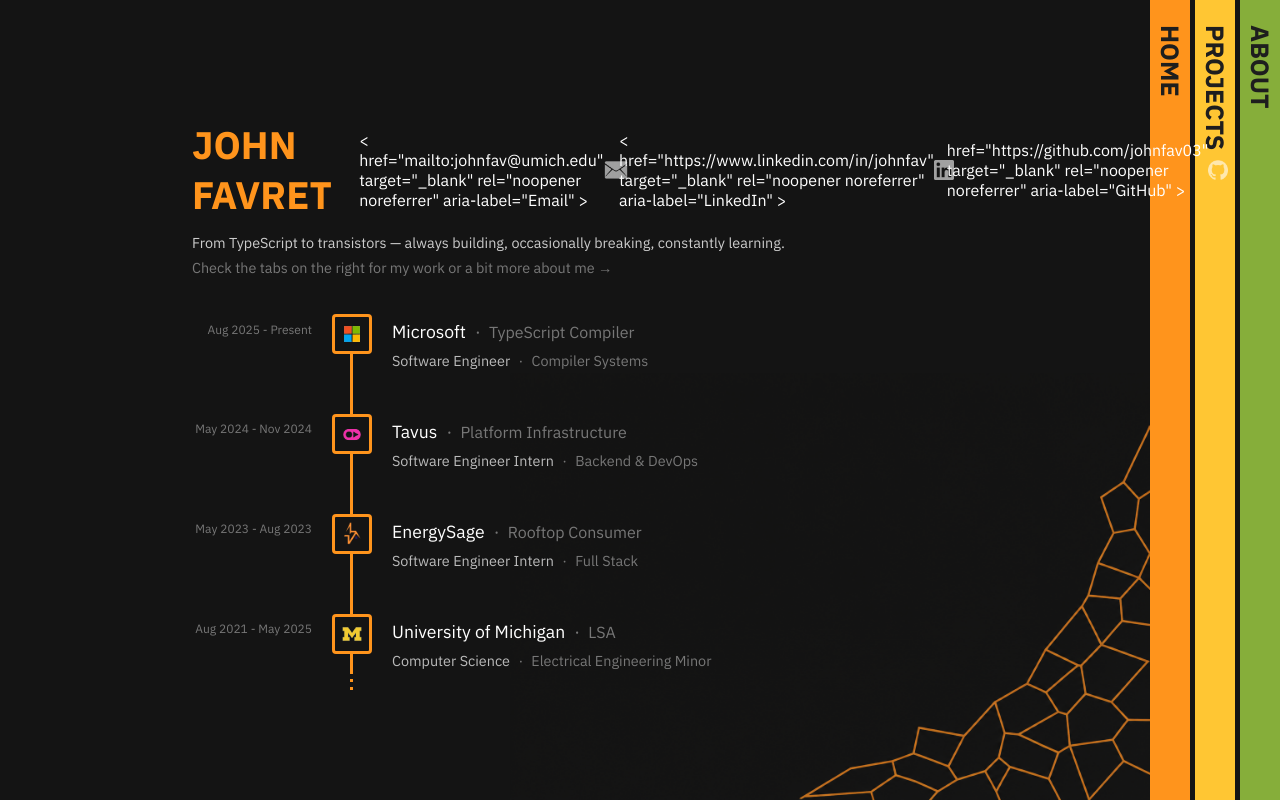
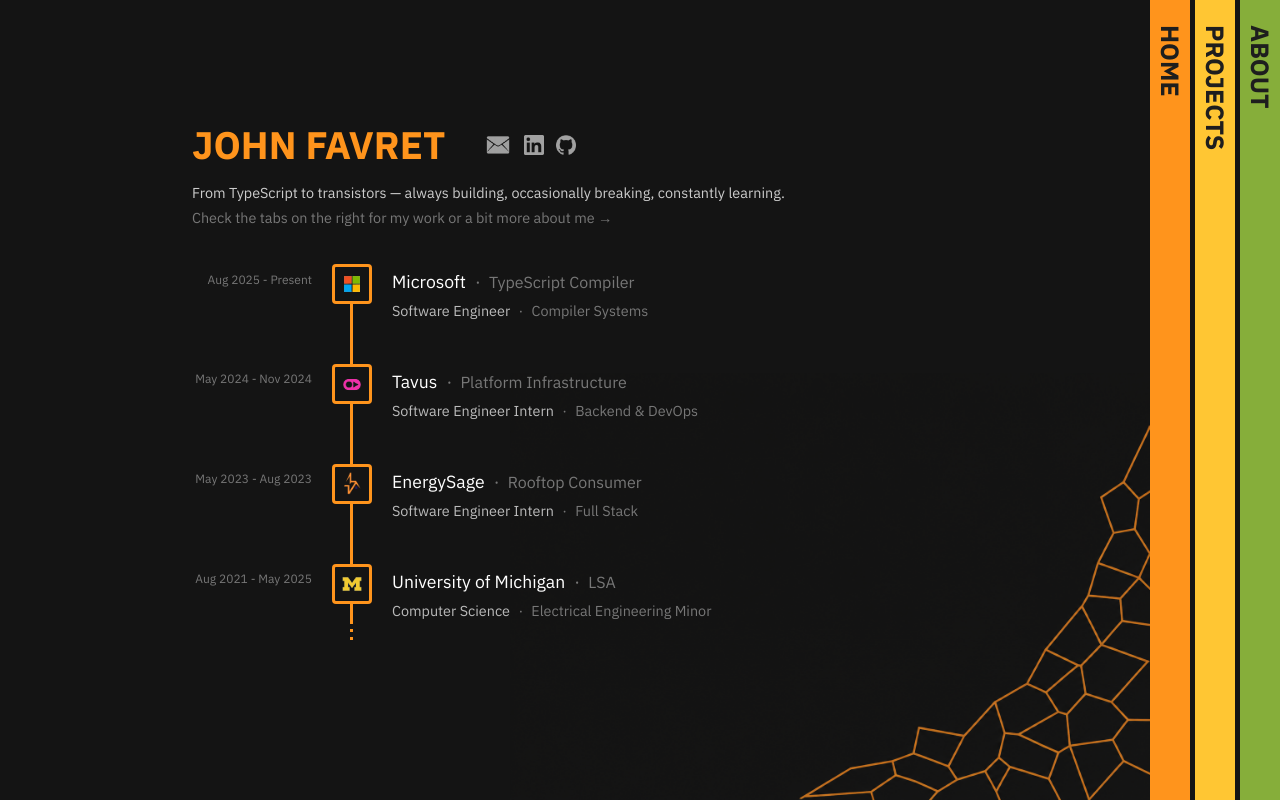
Before and after one commit to johnfav03/Personal-Website-v5, a Vue app: page / in a window 1280 px wide. Built offline with nearby package versions, Linux system fonts and the light colour scheme.

Commit message:
fix icons

```diff
--- a/src/pages/Home.vue
+++ b/src/pages/Home.vue
@@ -42,7 +42,7 @@
 				<h1>JOHN FAVRET</h1>
 
 				<div class="socials">
-					<a><
+					<a
 						href="mailto:johnfav@umich.edu"
 						target="_blank"
 						rel="noopener noreferrer"
@@ -50,7 +50,7 @@
 					>
 						<img src="/icon-email.png" alt="Email">
 					</a>
-					<a><
+					<a
 						href="https://www.linkedin.com/in/johnfav"
 						target="_blank"
 						rel="noopener noreferrer"
@@ -58,7 +58,7 @@
 					>
 						<img src="/icon-linkedin.png" alt="LinkedIn">
 					</a>
-					<a>
+					<a
 						href="https://github.com/johnfav03"
 						target="_blank"
 						rel="noopener noreferrer"
```
